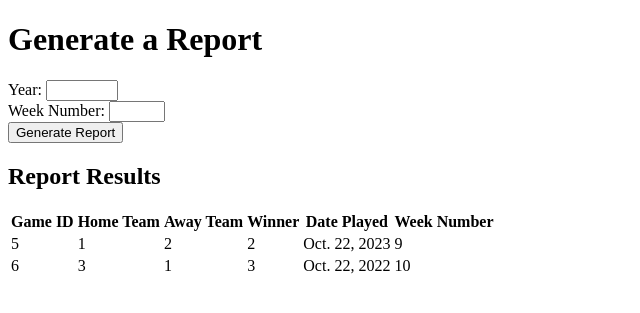
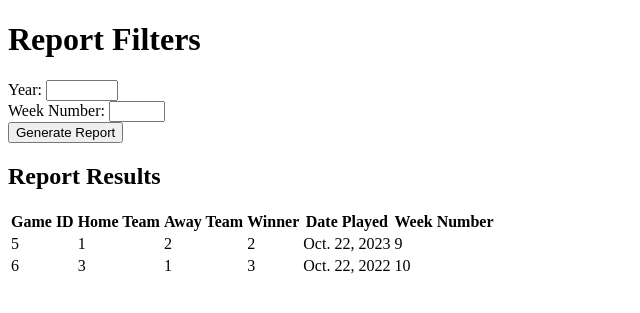
Before and after one commit to akshanbhag/NFLSeasonTracker, a Django app: page /seasontracker/report_interface/ in a window 1280 px wide. Shown: the top 313 px of the page, without its empty margins (0-640 px from the left). Run offline with Django 4.2, Linux system fonts and the light colour scheme; data comes from the database, SQL or seed files in the repository.

Commit message:
changed html

```diff
--- a/seasontracker/nflseason/templates/report_interface.html
+++ b/seasontracker/nflseason/templates/report_interface.html
@@ -4,7 +4,7 @@
     <title>Report Interface</title>
 </head>
 <body>
-    <h1>Generate a Report</h1>
+    <h1>Report Filters</h1>
 
     <form method="post">
         {% csrf_token %}
```
